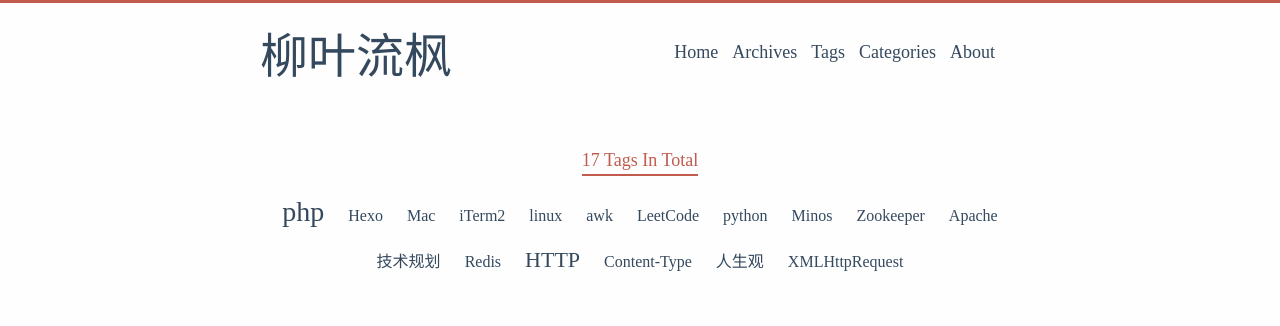
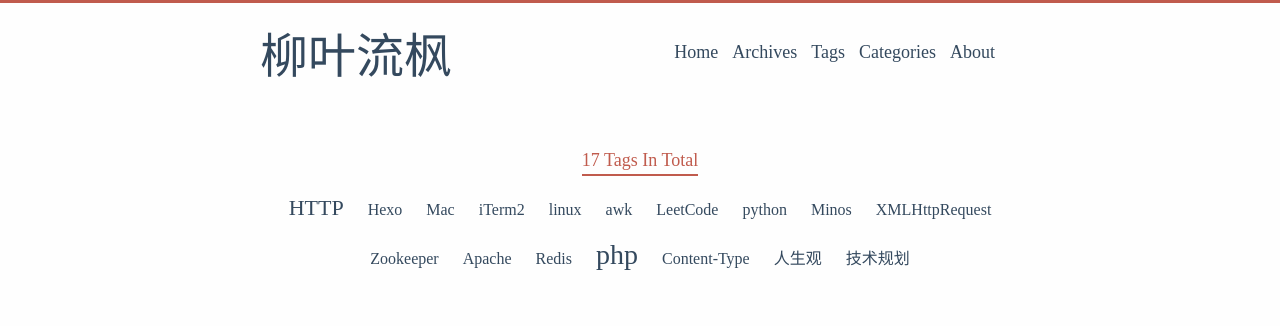
Before and after one commit to liuyeliufeng/liuyeliufeng.github.io, a plain HTML site: page tags/index.html in a window 1280 px wide. Shown: the top 326 px of the page. Drawn offline with Linux system fonts and the light colour scheme; a web font is replaced by a local one.

Commit message:
Site updated: 2017-08-24 14:42:54

```diff
--- a/baidusitemap.xml
+++ b/baidusitemap.xml
@@ -266,9 +266,9 @@
         <title>Redis SortedSet多字段排序拉链设计</title>
         <pubTime>2017-03-07T07:05:35.000Z</pubTime>
 
+        <tag>Redis</tag>
+
         <tag>php</tag>
-
-        <tag>Redis</tag>
 
 
 
--- a/search.xml
+++ b/search.xml
@@ -231,9 +231,9 @@
 
         <tags>
 
+            <tag> Redis </tag>
+
             <tag> php </tag>
-
-            <tag> Redis </tag>
 
         </tags>
 
--- a/tags/index.html
+++ b/tags/index.html
@@ -205,7 +205,7 @@
       17 Tags In Total
     </div>
     <div class="tag-cloud-tags">
-      <a href="/tags/php/" style="font-size: 28px;">php</a> <a href="/tags/Hexo/" style="font-size: 16px;">Hexo</a> <a href="/tags/Mac/" style="font-size: 16px;">Mac</a> <a href="/tags/iTerm2/" style="font-size: 16px;">iTerm2</a> <a href="/tags/linux/" style="font-size: 16px;">linux</a> <a href="/tags/awk/" style="font-size: 16px;">awk</a> <a href="/tags/LeetCode/" style="font-size: 16px;">LeetCode</a> <a href="/tags/python/" style="font-size: 16px;">python</a> <a href="/tags/Minos/" style="font-size: 16px;">Minos</a> <a href="/tags/Zookeeper/" style="font-size: 16px;">Zookeeper</a> <a href="/tags/Apache/" style="font-size: 16px;">Apache</a> <a href="/tags/技术规划/" style="font-size: 16px;">技术规划</a> <a href="/tags/Redis/" style="font-size: 16px;">Redis</a> <a href="/tags/HTTP/" style="font-size: 22px;">HTTP</a> <a href="/tags/Content-Type/" style="font-size: 16px;">Content-Type</a> <a href="/tags/人生观/" style="font-size: 16px;">人生观</a> <a href="/tags/XMLHttpRequest/" style="font-size: 16px;">XMLHttpRequest</a>
+      <a href="/tags/HTTP/" style="font-size: 22px;">HTTP</a> <a href="/tags/Hexo/" style="font-size: 16px;">Hexo</a> <a href="/tags/Mac/" style="font-size: 16px;">Mac</a> <a href="/tags/iTerm2/" style="font-size: 16px;">iTerm2</a> <a href="/tags/linux/" style="font-size: 16px;">linux</a> <a href="/tags/awk/" style="font-size: 16px;">awk</a> <a href="/tags/LeetCode/" style="font-size: 16px;">LeetCode</a> <a href="/tags/python/" style="font-size: 16px;">python</a> <a href="/tags/Minos/" style="font-size: 16px;">Minos</a> <a href="/tags/XMLHttpRequest/" style="font-size: 16px;">XMLHttpRequest</a> <a href="/tags/Zookeeper/" style="font-size: 16px;">Zookeeper</a> <a href="/tags/Apache/" style="font-size: 16px;">Apache</a> <a href="/tags/Redis/" style="font-size: 16px;">Redis</a> <a href="/tags/php/" style="font-size: 28px;">php</a> <a href="/tags/Content-Type/" style="font-size: 16px;">Content-Type</a> <a href="/tags/人生观/" style="font-size: 16px;">人生观</a> <a href="/tags/技术规划/" style="font-size: 16px;">技术规划</a>
     </div>
   </div>
 
```
Also changed, not shown: 2017/03/07/Redis SortedSet多字段排序拉链设计/index.html (+3 -3 lines).
